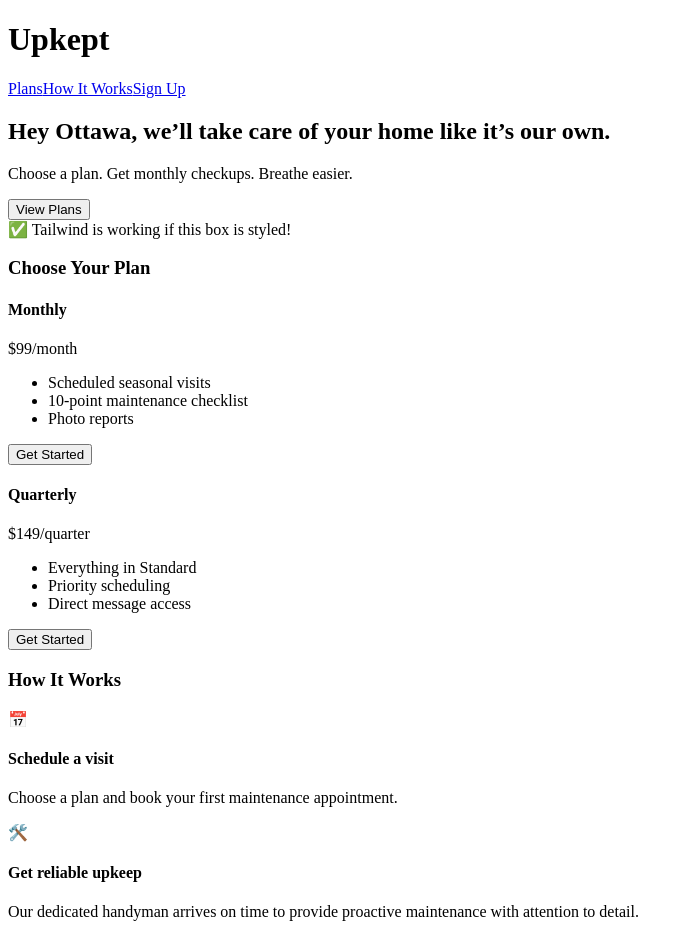
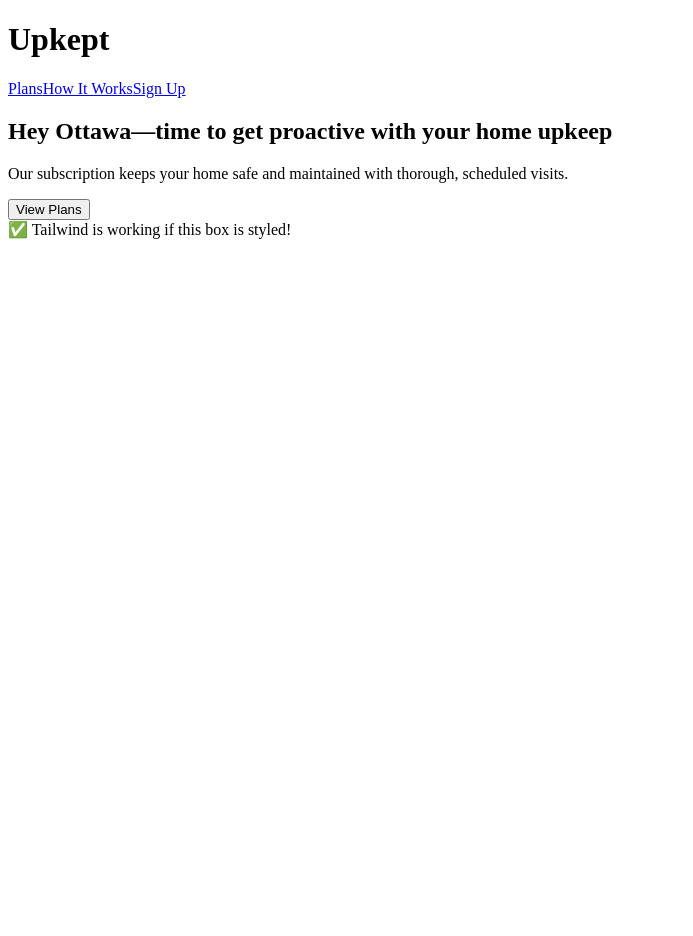
Before and after one commit to nickalodian-upkept/upkept-homepage, a Next.js app: page / in a window 1280 px wide. Shown: the top 936 px of the page, without its empty margins (0-693 px from the left). After the commit the page ends 800 px from the top, so only its background shows below. Built offline with nearby package versions, Linux system fonts and the light colour scheme.

Commit message:
Polish: Hero section and nav layout

```diff
--- a/pages/index.js
+++ b/pages/index.js
@@ -5,133 +5,41 @@
     <>
       <Head>
         <title>Upkept | Home Maintenance Made Easy</title>
+        <meta name="viewport" content="width=device-width, initial-scale=1" />
       </Head>
-      <main className="bg-white min-h-screen px-6 py-12">
+
+      <main className="bg-white min-h-screen px-6 sm:px-8 lg:px-12 py-10 text-gray-800 font-sans">
         {/* Header */}
-        <header className="flex justify-between items-center py-4">
-          <h1 className="text-xl font-bold">Upkept</h1>
-          <nav className="space-x-4">
-            <a href="#" className="text-gray-700">Plans</a>
-            <a href="#" className="text-gray-700">How It Works</a>
-            <a href="#" className="text-blue-600 font-semibold">Sign Up</a>
+        <header className="flex justify-between items-center max-w-7xl mx-auto mb-16">
+          <h1 className="text-2xl font-bold tracking-tight">Upkept</h1>
+          <nav className="flex space-x-6 text-sm font-medium text-gray-600">
+            <a href="#" className="hover:text-blue-600">Plans</a>
+            <a href="#" className="hover:text-blue-600">How It Works</a>
+            <a href="#" className="text-blue-600 hover:text-blue-700">Sign Up</a>
           </nav>
         </header>
 
         {/* Hero */}
-        <section className="text-center mt-12">
-          <h2 className="text-4xl font-bold mb-4">Hey Ottawa, we’ll take care of your home like it’s our own.</h2>
-          <p className="text-lg mb-6 text-gray-600">Choose a plan. Get monthly checkups. Breathe easier.</p>
-          <button className="bg-blue-600 text-white px-6 py-3 rounded-lg text-lg hover:bg-blue-700 transition">
+        <section className="text-center max-w-3xl mx-auto mb-24">
+          <h2 className="text-4xl sm:text-5xl font-bold leading-tight mb-6 tracking-tight">
+            Hey Ottawa—time to get proactive with your home upkeep
+          </h2>
+          <p className="text-lg text-gray-600 mb-8">
+            Our subscription keeps your home safe and maintained with thorough, scheduled visits.
+          </p>
+          <button className="bg-blue-600 text-white text-base sm:text-lg px-6 py-3 rounded-lg shadow-md hover:bg-blue-700 transition">
             View Plans
           </button>
         </section>
 
-        {/* Tailwind Test Box */}
-        <section className="mt-12">
-          <div className="p-6 bg-yellow-100 text-xl font-medium text-center rounded-xl shadow-md">
+        {/* Tailwind Test Box (optional to remove) */}
+        <section className="mb-24">
+          <div className="p-6 bg-yellow-100 text-lg font-medium text-center rounded-xl shadow-sm max-w-md mx-auto">
             ✅ Tailwind is working if this box is styled!
           </div>
         </section>
 
-        {/* Pricing Plans */}
-        <section className="mt-16 max-w-4xl mx-auto">
-          <h3 className="text-2xl font-bold text-center mb-8">Choose Your Plan</h3>
-          <div className="grid grid-cols-1 md:grid-cols-2 gap-6">
-            {/* Monthly Plan */}
-            <div className="border border-gray-200 rounded-lg p-6 shadow-sm">
-              <h4 className="text-lg font-semibold mb-2">Monthly</h4>
-              <p className="text-2xl font-bold mb-4">$99<span className="text-base font-medium">/month</span></p>
-              <ul className="space-y-2 mb-6 text-gray-700 list-disc list-inside">
-                <li>Scheduled seasonal visits</li>
-                <li>10-point maintenance checklist</li>
-                <li>Photo reports</li>
-              </ul>
-              <button className="w-full bg-blue-600 text-white py-2 px-4 rounded hover:bg-blue-700 transition">
-                Get Started
-              </button>
-            </div>
-            {/* Quarterly Plan */}
-            <div className="border border-gray-200 rounded-lg p-6 shadow-sm">
-              <h4 className="text-lg font-semibold mb-2">Quarterly</h4>
-              <p className="text-2xl font-bold mb-4">$149<span className="text-base font-medium">/quarter</span></p>
-              <ul className="space-y-2 mb-6 text-gray-700 list-disc list-inside">
-                <li>Everything in Standard</li>
-                <li>Priority scheduling</li>
-                <li>Direct message access</li>
-              </ul>
-              <button className="w-full bg-blue-600 text-white py-2 px-4 rounded hover:bg-blue-700 transition">
-                Get Started
-              </button>
-            </div>
-          </div>
-        </section>
-
-        {/* How It Works */}
-        <section className="mt-24 max-w-5xl mx-auto text-center">
-          <h3 className="text-2xl font-bold mb-12">How It Works</h3>
-          <div className="grid grid-cols-1 md:grid-cols-3 gap-8 text-left">
-            <div className="p-6 rounded-lg shadow-sm border border-gray-200">
-              <div className="text-4xl mb-4">📅</div>
-              <h4 className="text-lg font-semibold mb-2">Schedule a visit</h4>
-              <p className="text-gray-600">Choose a plan and book your first maintenance appointment.</p>
-            </div>
-            <div className="p-6 rounded-lg shadow-sm border border-gray-200">
-              <div className="text-4xl mb-4">🛠️</div>
-              <h4 className="text-lg font-semibold mb-2">Get reliable upkeep</h4>
-              <p className="text-gray-600">Our dedicated handyman arrives on time to provide proactive maintenance with attention to detail.</p>
-            </div>
-            <div className="p-6 rounded-lg shadow-sm border border-gray-200">
-              <div className="text-4xl mb-4">📋</div>
-              <h4 className="text-lg font-semibold mb-2">Stay in control</h4>
-              <p className="text-gray-600">After each visit, receive a detailed report on your home’s condition and any work completed.</p>
-            </div>
-          </div>
-        </section>
-
-        {/* Tailored to Life Stage */}
-        <section className="mt-24 max-w-5xl mx-auto text-center">
-          <h3 className="text-2xl font-bold mb-12">Tailored to Your Life Stage</h3>
-          <div className="grid grid-cols-1 md:grid-cols-2 gap-6 text-left">
-            {/* For Families */}
-            <div className="border border-gray-200 rounded-lg p-6 shadow-sm">
-              <div className="text-4xl mb-4">👪</div>
-              <h4 className="text-lg font-semibold mb-2">For Families Supporting Aging Parents</h4>
-              <ul className="space-y-2 text-gray-700 list-disc list-inside mb-6">
-                <li>Check on your parents’ home safety remotely</li>
-                <li>Manage home upkeep for them</li>
-                <li>Receive photo-verified checkup reports</li>
-              </ul>
-              <button className="bg-gray-100 border rounded px-4 py-2 hover:bg-gray-200 transition">
-                Learn More
-              </button>
-            </div>
-
-            {/* For Professionals */}
-            <div className="border border-gray-200 rounded-lg p-6 shadow-sm">
-              <div className="text-4xl mb-4">💼</div>
-              <h4 className="text-lg font-semibold mb-2">For Busy Professionals</h4>
-              <ul className="space-y-2 text-gray-700 list-disc list-inside mb-6">
-                <li>Simplify your life with scheduled upkeep</li>
-                <li>Manage home maintenance at ease</li>
-                <li>Async-friendly, approve fixes by email or text</li>
-              </ul>
-              <button className="bg-gray-100 border rounded px-4 py-2 hover:bg-gray-200 transition">
-                Learn More
-              </button>
-            </div>
-          </div>
-        </section>
-
-        {/* Final CTA */}
-        <section className="mt-24 text-center bg-gray-50 py-16 rounded-xl shadow-inner px-4 max-w-3xl mx-auto">
-          <h3 className="text-3xl font-bold mb-4">It's your home. We just help keep it running.</h3>
-          <p className="text-lg text-gray-600 mb-8">
-            Join hundreds of Ottawa homeowners who trust Upkept for monthly and seasonal maintenance.
-          </p>
-          <button className="bg-blue-600 text-white text-lg px-6 py-3 rounded-lg hover:bg-blue-700 transition">
-            Book Your First Checkup
-          </button>
-        </section>
+        {/* All other sections will follow */}
       </main>
     </>
   );
```
